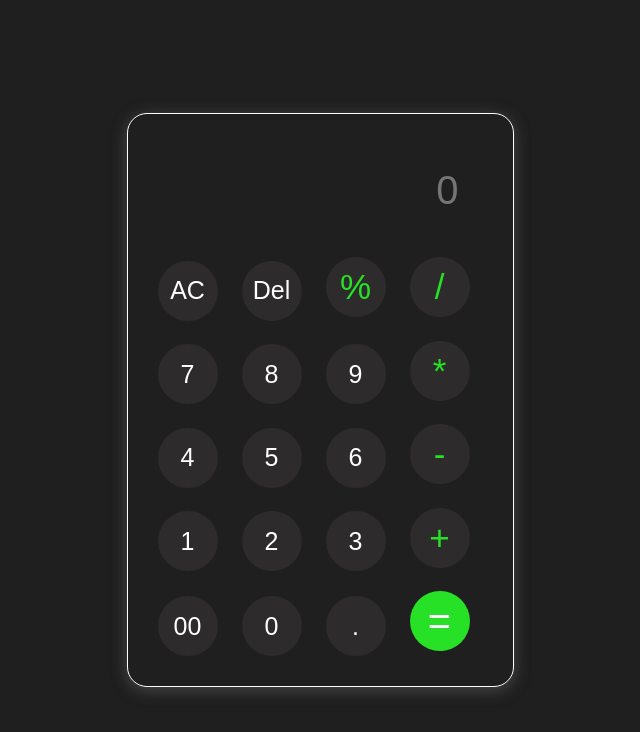
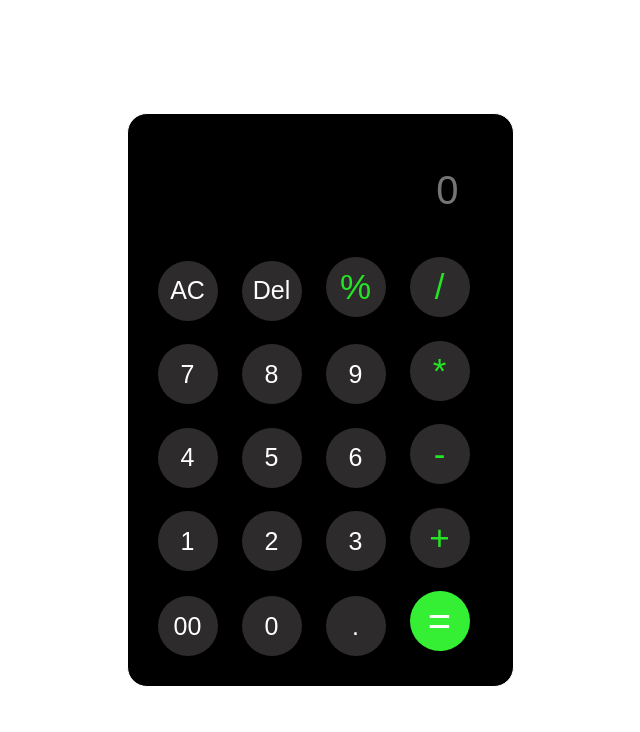
Before and after one commit to Sarfraz-Ahmad-it/Calculator-Project, a plain HTML site: page index.html in a window 1280 px wide. Shown: the whole page, without its empty margins (320-960 px from the left). Drawn offline with Linux system fonts and the light colour scheme.

Commit message:
calculater color chnge

```diff
--- a/style.css
+++ b/style.css
@@ -10,7 +10,7 @@ body{
     display: flex;
     justify-content: center;
     align-items: center;
-    background-color: rgb(32, 31, 31);
+    /* background-color: rgb(32, 31, 31); */
 }
 
 .calculator{
@@ -18,7 +18,7 @@ body{
     padding: 20px;
     border-radius: 20px;
     background: transparent;
-    box-shadow: 0px 3px 15px rgba(113, 115, 119, 0.5);
+    background-color: black;
 }
 
 input{
@@ -42,17 +42,17 @@ button{
     border-radius: 50%;
     cursor: pointer;
     font-size: 25px;
-    background-color: rgb(45, 43, 43);
+    background-color: #2d2b2b;
     color: #ffff;
 }
 
 .sameColor{
-    color: rgb(39, 225, 39);
+    color: rgb(37, 227, 37);
     font-size: 35px;
 }
 
 
 .equalBtn{
-    background-color: rgb(39, 225, 39);
+    background-color: rgb(52, 239, 52);
     font-size: 40px;
 }
```
